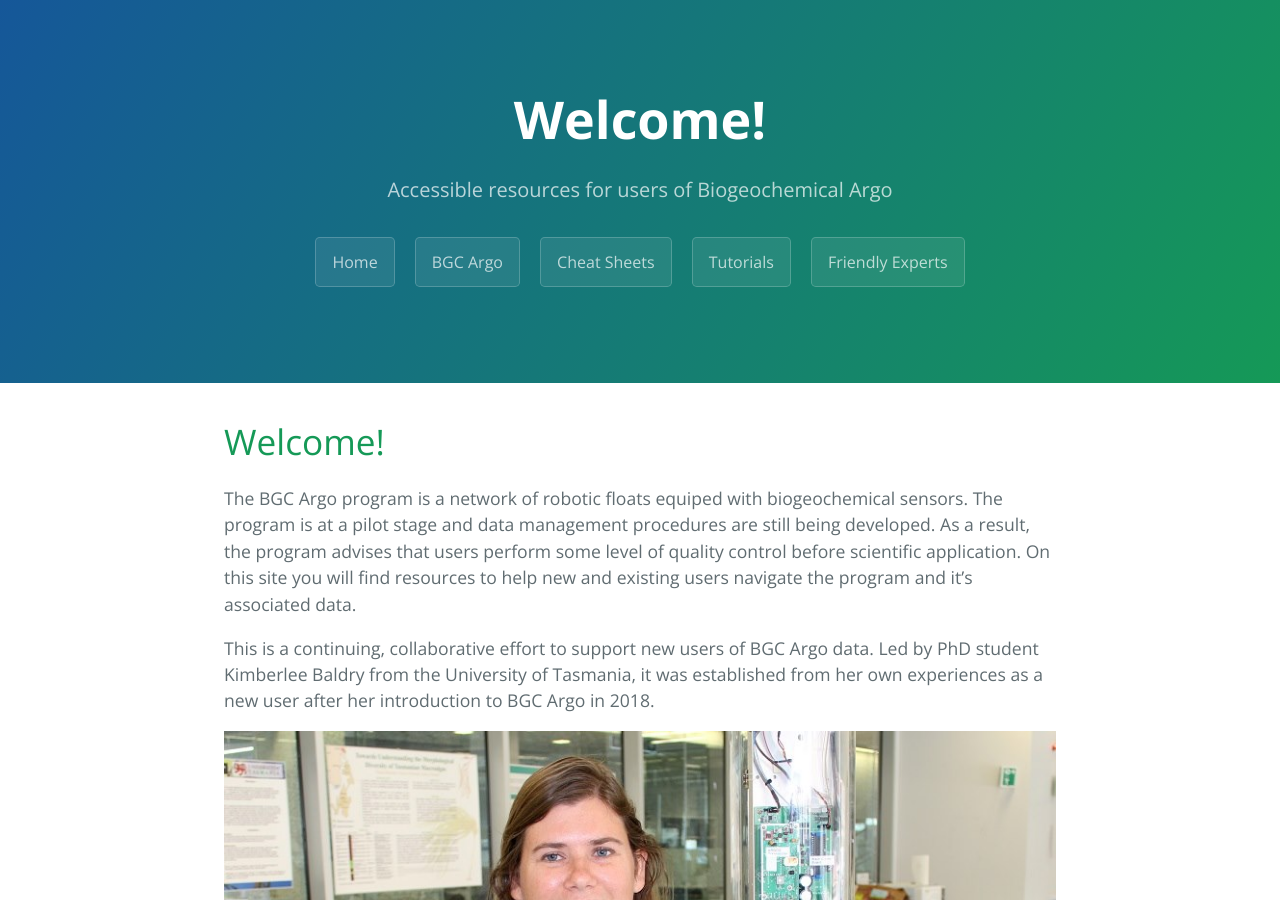
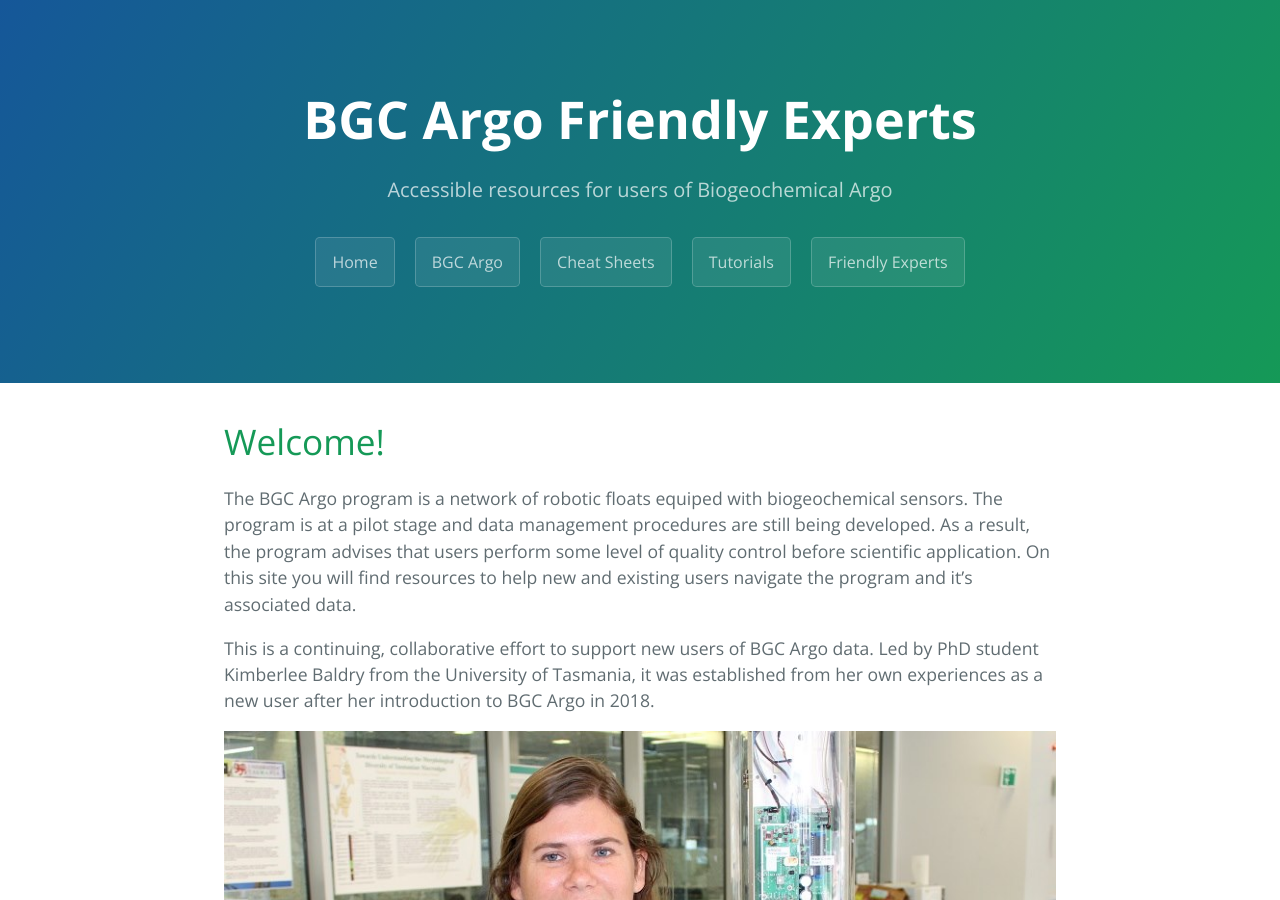
Before and after one commit to KimBaldry/FriendlyExperts, a Jekyll site: the page built from index.md, in a window 1280 px wide and 900 px high. Built offline with Jekyll 4.4.1, drawn with Linux system fonts in a browser that asks for light colours; our own code applies the rules of GitHub Pages for plain Markdown files.

Commit message:
Update index.md

```diff
--- a/index.md
+++ b/index.md
@@ -1,5 +1,7 @@
 ---
 layout: default
+title: BGC Argo Friendly Experts
+description: Accessible resources for users of Biogeochemical Argo
 ---
 
 # Welcome!
```
